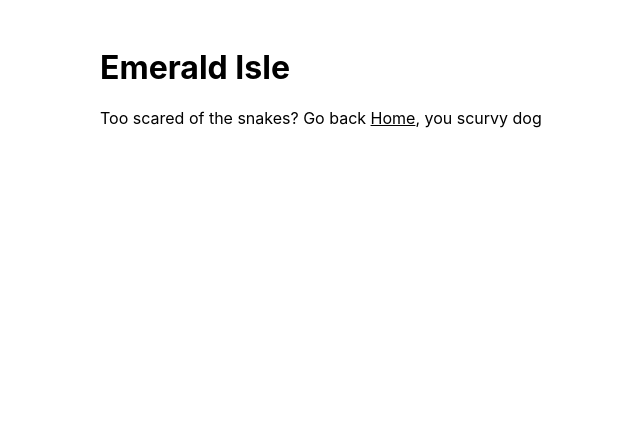
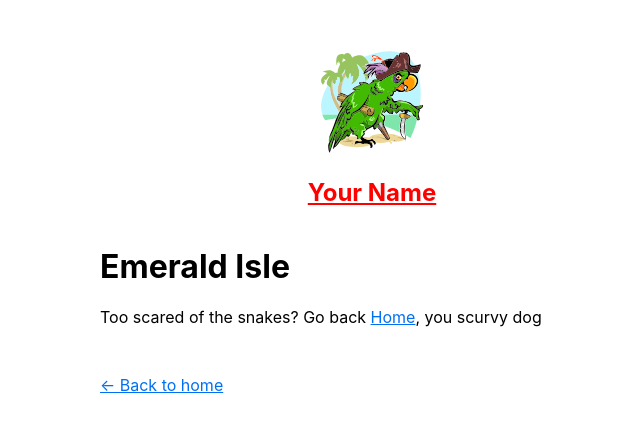
Before and after one commit to george-kirby/looty, a Next.js app: page /loots/emerald-isle in a window 1280 px wide. Shown: the top 432 px of the page, without its empty margins (268-908 px from the left). Built offline with nearby package versions, Linux system fonts and the light colour scheme.

Commit message:
copy in styles from tutorial

```diff
--- a/components/layout.js
+++ b/components/layout.js
@@ -1,5 +1,69 @@
+import Head from 'next/head';
+import Image from 'next/image';
 import styles from './layout.module.css';
+import utilStyles from '../styles/utils.module.css';
+import Link from 'next/link';
 
-export default function Layout({ children }) {
-    return <div className={styles.container}>{children}</div>;
-  }
+const name = 'Your Name';
+export const siteTitle = 'Next.js Sample Website';
+
+export default function Layout({ children, home }) {
+  return (
+    <div className={styles.container}>
+      <Head>
+        <link rel="icon" href="/favicon.ico" />
+        <meta
+          name="description"
+          content="Find treasure on islands in the Sunset Sea"
+        />
+        <meta
+          property="og:image"
+          content={`https://og-image.vercel.app/${encodeURI(
+            siteTitle,
+          )}.png?theme=light&md=0&fontSize=75px&images=https%3A%2F%2Fassets.vercel.com%2Fimage%2Fupload%2Ffront%2Fassets%2Fdesign%2Fnextjs-black-logo.svg`}
+        />
+        <meta name="og:title" content={siteTitle} />
+        <meta name="twitter:card" content="summary_large_image" />
+      </Head>
+      <header className={styles.header}>
+        {home ? (
+          <>
+            <Image
+              priority
+              src="/images\ParrotPirate.svg"
+              height={144}
+              width={144}
+              alt=""
+            />
+            <h1 className={utilStyles.heading2Xl}>{name}</h1>
+          </>
+        ) : (
+          <>
+            <Link href="/">
+                <Image
+                  priority
+                  src="/images\ParrotPirate.svg"
+                  height={108}
+                  width={108}
+                  alt=""
+                />
+            </Link>
+            <h2 className={utilStyles.headingLg}>
+              <Link href="/" className={utilStyles.colorInherit}>
+                {name}
+              </Link>
+            </h2>
+          </>
+        )}
+      </header>
+      <main>{children}</main>
+      {!home && (
+        <div className={styles.backToHome}>
+          <Link href="/">
+            ← Back to home
+          </Link>
+        </div>
+      )}
+    </div>
+  );
+}
--- a/components/layout.module.css
+++ b/components/layout.module.css
@@ -2,4 +2,15 @@
     max-width: 36rem;
     padding: 0 1rem;
     margin: 3rem auto 6rem;
-  }
+}
+
+.header {
+    display: flex;
+    flex-direction: column;
+    align-items: center;
+    color: red;
+}
+
+.backToHome {
+    margin: 3rem 0 0;
+}
--- a/styles/globals.css
+++ b/styles/globals.css
@@ -7,7 +7,7 @@
 }
 
 a {
-  color: inherit;
+  color: #0070f3;
   text-decoration: underline;
 }
 
--- /dev/null
+++ b/styles/utils.module.css
@@ -0,0 +1,52 @@
+.heading2Xl {
+    font-size: 2.5rem;
+    line-height: 1.2;
+    font-weight: 800;
+    letter-spacing: -0.05rem;
+    margin: 1rem 0;
+  }
+
+  .headingXl {
+    font-size: 2rem;
+    line-height: 1.3;
+    font-weight: 800;
+    letter-spacing: -0.05rem;
+    margin: 1rem 0;
+  }
+
+  .headingLg {
+    font-size: 1.5rem;
+    line-height: 1.4;
+    margin: 1rem 0;
+  }
+
+  .headingMd {
+    font-size: 1.2rem;
+    line-height: 1.5;
+  }
+
+  .borderCircle {
+    border-radius: 9999px;
+  }
+
+  .colorInherit {
+    color: inherit;
+  }
+
+  .padding1px {
+    padding-top: 1px;
+  }
+
+  .list {
+    list-style: none;
+    padding: 0;
+    margin: 0;
+  }
+
+  .listItem {
+    margin: 0 0 1.25rem;
+  }
+
+  .lightText {
+    color: #666;
+  }
```
